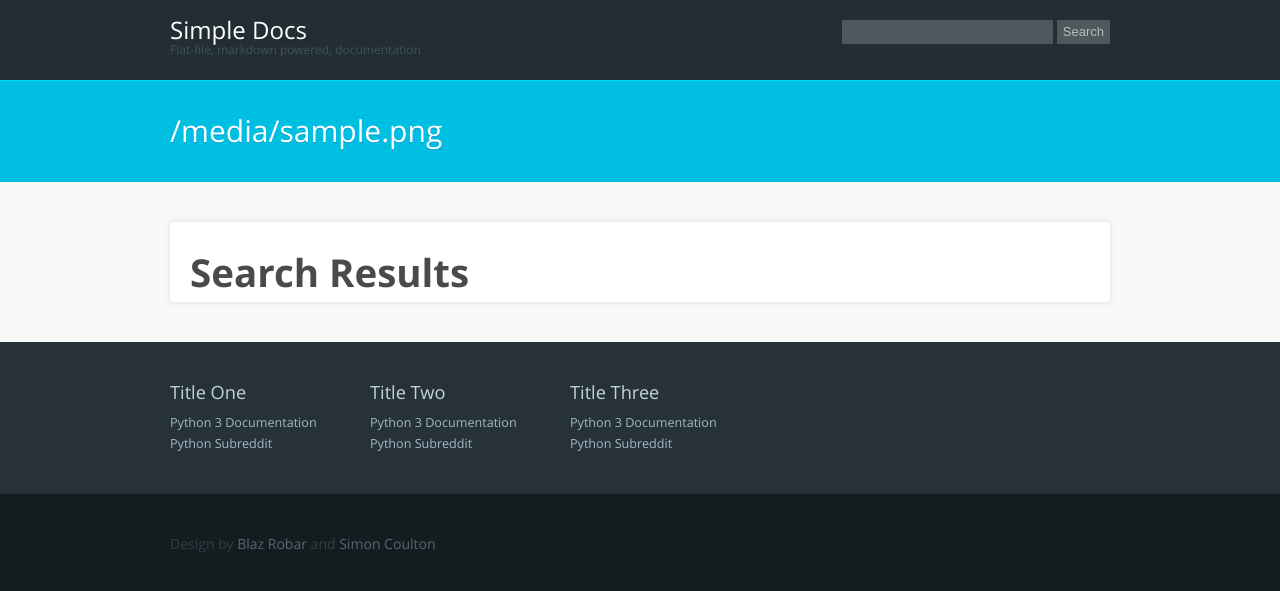
After one commit to chrislaskey/simpledocs, a Flask app: template templates/site/search.html in a window 1280 px wide. The commit adds this page. Shown: the top 591 px of the page. Run offline with Flask 2, Linux system fonts and the light colour scheme; the template is opened without the code that fills it: most values are stand-ins (such as "Sample title", 1, 10 or a date in 2020); parts of the project's set-up code (start-up, migrations or seed data) failed here and were passed over.

Commit message:
Working on search. Updated Jinja templating too

```diff
--- a/lib/search.py
+++ b/lib/searchparser.py
@@ -26,5 +26,7 @@
 #         "content": command
 #     }
 
-def search():
-    pass
+class SearchParser:
+
+    def __init__():
+        pass
--- a/main.py
+++ b/main.py
@@ -7,8 +7,8 @@ from flask import Flask, abort, request, redirect, url_for, render_template, g
 from lib.commandline import CommandLine
 from lib.markdownparser import MarkdownParser
 from lib.navigationcreator import NavigationCreator
+from lib.searchparser import SearchParser
 from lib.utilities import read_file
-from lib.search import search
 app = Flask(__name__)
 
 @app.route('/')
@@ -24,7 +24,22 @@ def hello_world():
     }
     return render_template('page.html', **templatevars)
 
+@app.route('/search', methods = ['GET', 'POST'])
+def search():
+    base_path = "docs"
+    # test_file_path = "readme.md"
+    # unicode_text = read_file(test_file_path)
+    # html_content = MarkdownParser().parse(unicode_text)
+
+    if request.method == 'POST':
+        search_value = request.form.get('search', '')
+    nav_items = NavigationCreator().create(base_path)
+    templatevars = {
+        "content": search_value,
+        "nav_items": nav_items
+    }
+    return render_template('site/search.html', **templatevars)
+
 if __name__ == '__main__':
-    app.jinja_env.line_statement_prefix = '%'
     app.debug = True
     app.run()
--- a/static/css/main.css
+++ b/static/css/main.css
@@ -190,6 +190,40 @@ header nav {
 				padding-top: 10px;
 			}
 
+header form.search{
+	float:right;
+}
+
+form.search {
+	display:inline-block;
+	font-size:15px;
+	margin:0px;
+	padding:0px;
+}
+
+	form.search input.text {
+		background:rgba(255,255,255,0.2);
+		border:none;
+		color:rgba(255,255,255,0.6);
+		display:inline-block;
+		line-height:18px;
+		margin:0px;
+		padding:3px 6px;
+	}
+
+	form.search input.submit {
+		background:rgba(255,255,255,0.2);
+		border:none;
+		color:rgba(255,255,255,0.6);
+		display:inline-block;
+		font-size:13px;
+		font-weight:300;
+		line-height:18px;
+		margin:0px;
+		padding:3px 6px;
+	}
+
+
 /* Banner content */
 
 #banner h3{
@@ -201,30 +235,6 @@ header nav {
 	padding:0px;
 	text-rendering:auto;
 }
-
-#banner form.search{
-	float:right;
-}
-
-form.search {
-	display:inline-block;
-	font-size:17px;
-	margin:0px;
-	padding:0px;
-}
-
-	form.search input.text {
-		border:none;
-		padding:3px;
-	}
-
-	form.search input.submit {
-		background:#fff;
-		border:none;
-		margin:0px;
-		padding:3px;
-		text-transform:lowercase;
-	}
 
 /* Sidebar content */
 
--- a/templates/page.html
+++ b/templates/page.html
@@ -1,27 +1,10 @@
 <!DOCTYPE html>
 <html>
 <head>
+	{% include "structure/head.html" %}
 
-	<!-- Title -->
-	<title>{{ page_title }}</title>
-
-	<!-- Favicon -->
-	<link rel="icon" type="image/x-icon" href="/favicon.png" />
-
-	<!-- Meta -->
-	<meta http-equiv="Content-Type" content="text/html; charset=utf-8"/>
-	<meta http-equiv="X-UA-Compatible" content="IE=edge,chrome=1">
-	<meta name="viewport" content="width=device-width, initial-scale=1">
-
-	<!-- Styles -->
-	<link rel="stylesheet" href="/static/css/skeleton.css" media="all"/>
-	<link rel="stylesheet" href="/static/css/main.css" media="all"/>
-	<link rel="stylesheet" href="/static/css/pygments.css" media="all"/>
-
-	<!-- Scripts -->
-	<script src="/static/js/library.js"></script>
-	<script src="/static/js/common.js"></script>
-
+	{% block head %}
+	{% endblock %}
 </head>
 
 <body class="{{ body_class }}">
@@ -32,6 +15,8 @@
 
 			<a class="logo" href="/">Simple Docs<span>Flat-file, markdown powered, documentation</span></a>
 
+			{% include "structure/search.html" %}
+
 		</div>
 
 	</header>
@@ -40,9 +25,11 @@
 
 		<div class="clearfix" id="banner">
 
-			<h3>Documentation</h3>
-
-			% include "search.html"
+			{% if banner %}
+				<h3>{{ banner }}</h3>
+			{% else %}
+				<h3>Documentation</h3>
+			{% endif %}
 
 		</div>
 
@@ -53,16 +40,14 @@
 		<div class="clearfix" id="main">
 
 			<div id="sidebar">
-				% import 'nav.html' as nav
+				{% import 'structure/nav.html' as nav %}
 				{{ nav.side(nav_items) }}
 			</div>
 
 			<div id="content">
-
-				<section>
+				{% block content %}
 					{{ content|safe }}
-				</section>
-
+				{% endblock %}
 			</div>
 
 		</div>
--- /dev/null
+++ b/templates/site/search.html
@@ -0,0 +1,5 @@
+{% extends "page.html" %}
+
+{% block content %}
+	<h1>Search Results</h1>
+{% endblock %}
--- /dev/null
+++ b/templates/structure/head.html
@@ -0,0 +1,20 @@
+
+	<!-- Title -->
+	<title>{{ page_title }}</title>
+
+	<!-- Favicon -->
+	<link rel="icon" type="image/x-icon" href="/favicon.png" />
+
+	<!-- Meta -->
+	<meta http-equiv="Content-Type" content="text/html; charset=utf-8"/>
+	<meta http-equiv="X-UA-Compatible" content="IE=edge,chrome=1">
+	<meta name="viewport" content="width=device-width, initial-scale=1">
+
+	<!-- Styles -->
+	<link rel="stylesheet" href="/static/css/skeleton.css" media="all"/>
+	<link rel="stylesheet" href="/static/css/main.css" media="all"/>
+	<link rel="stylesheet" href="/static/css/pygments.css" media="all"/>
+
+	<!-- Scripts -->
+	<script src="/static/js/library.js"></script>
+	<script src="/static/js/common.js"></script>
--- a/templates/nav.html
+++ b/templates/structure/nav.html
@@ -1,39 +1,39 @@
-% macro main(items)
+{% macro main(items) %}
 	{{ _get_nav(items, "primary") }}
-% endmacro
+{% endmacro %}
 
-% macro side(items)
+{% macro side(items) %}
 	{{ _get_nav(items, "sidenav") }}
-% endmacro
+{% endmacro %}
 
-% macro _get_nav(items, classname)
+{% macro _get_nav(items, classname) %}
 	<nav class="{{ classname }}">
-	% if items
+	{% if items %}
 		{{ _get_nav_items(items) }}
-	% endif
+	{% endif %}
 	</nav>
-% endmacro
+{% endmacro %}
 
-% macro _get_nav_items(item)
-	% set selected = ""
+{% macro _get_nav_items(item) %}
+	{% set selected = "" %}
 
 	<ul>
-	% if item.dirs
-		% for dir in item.dirs
+	{% if item.dirs %}
+		{% for dir in item.dirs %}
 		<li class="{{ selected }}">
 			<span class="directory">{{ dir.level }}</span>
 			{{ _get_nav_items(dir) }}
 		</li>
-		% endfor
-	% endif
+		{% endfor %}
+	{% endif %}
 
-	% if item.files
-		% for file in item.files
+	{% if item.files %}
+		{% for file in item.files %}
 		<li class="{{ selected }}">
 			<a class="{{ selected }}" href="/{{ item.root }}/{{ file }}">{{ file }}</a>
 		</li>
-		% endfor
-	% endif
+		{% endfor %}
+	{% endif %}
 	</ul>
 
-% endmacro
+{% endmacro %}
```
Also changed, not shown: templates/structure/search.html (renamed from templates/search.html).
